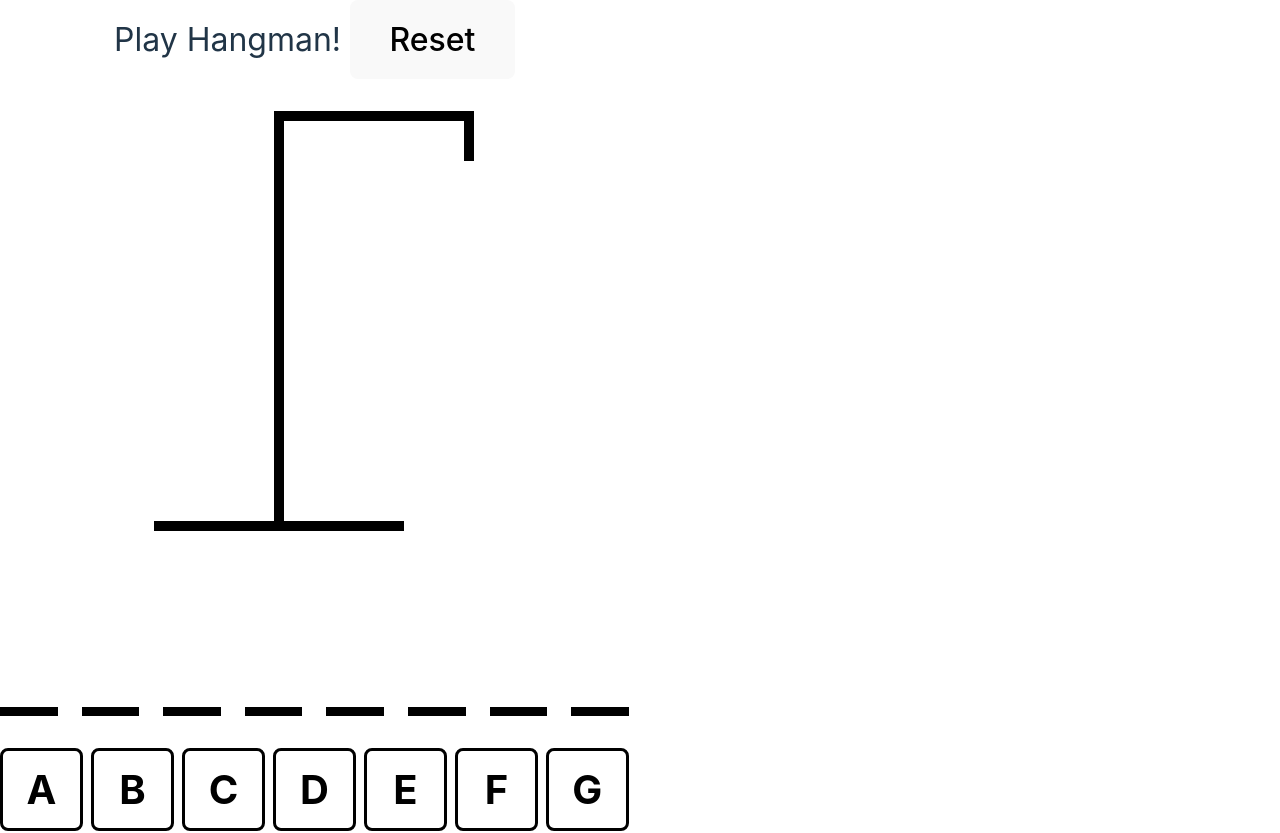
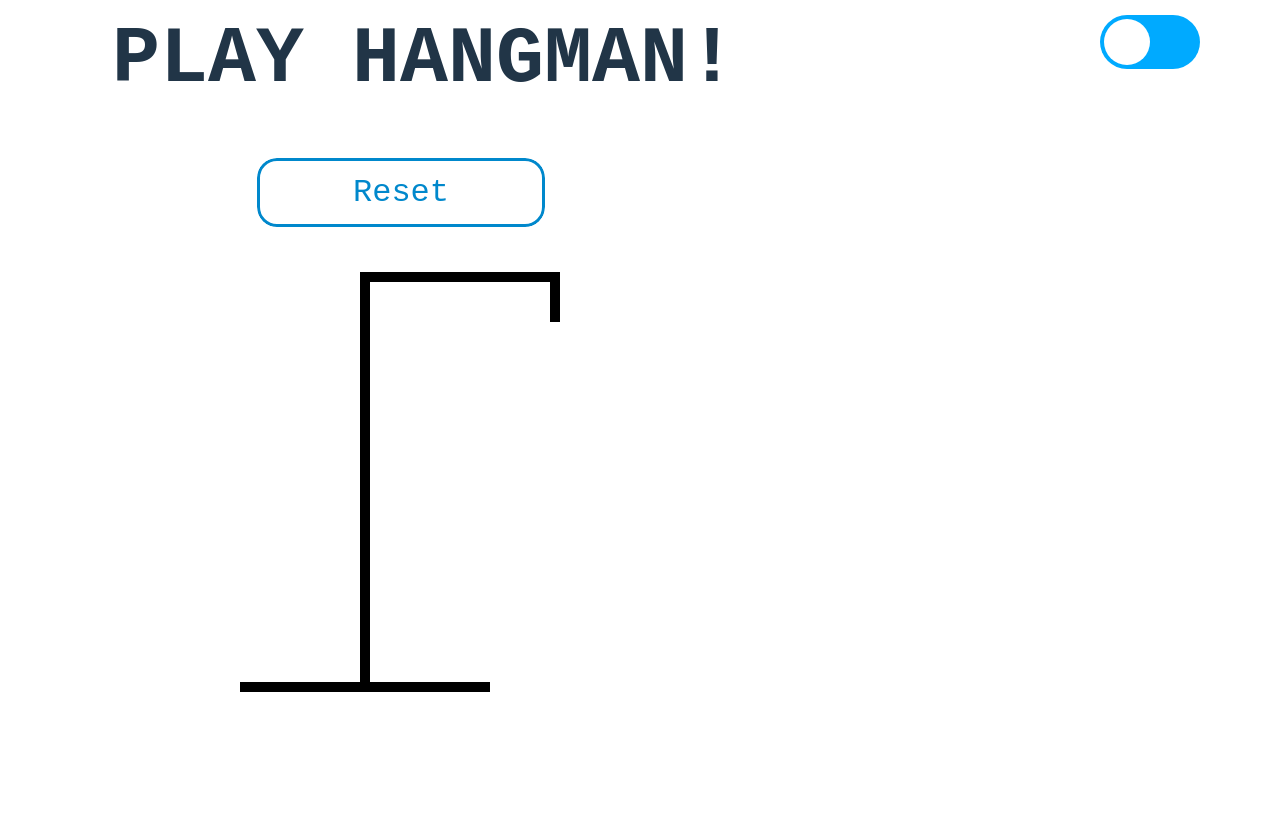
Before and after one commit to amoutens/hanging-man-react-ts, a React (Vite) app: page / in a window 1280 px wide. Shown: the top 833 px of the page. Built offline with nearby package versions, Linux system fonts and the light colour scheme; the HTML template or start-up script is replaced by a standard one.

Commit message:
added dark-theme

```diff
--- a/src/App.tsx
+++ b/src/App.tsx
@@ -1,18 +1,20 @@
-import React from 'react';
+import React, { ChangeEvent } from 'react';
 import words from './wordList.json'
 import { HangmanDrawing } from "./HangmanDrawing";
 import { HangmanWord } from "./HangmanWord";
 import { Keyboard } from "./Keyboard";
 import { ResetGame } from './ResetGame';
 import './style.scss'
+import { SliderTheme } from './SliderTheme';
 
-function App() {
+export function App() {
     const [wordToGuess, setWordToGuess] = React.useState(() => {
         return words[Math.floor(Math.random() * words.length)]
     });
     const [guessedLetters, setGuessedLetters] = React.useState<string[]>([]);
     const [incorrectLetters, setIncorrectLetters] = React.useState<string[]>([]);
     const [buttonClasses, setButtonClasses] = React.useState<string[]>(Array.from({ length: 26 }, () => ''));
+    const [isCheckedTheme, setIsCheckedTheme] = React.useState(false);
     const isSame = new Set(guessedLetters).size === new Set(wordToGuess).size;
     const addGuessedLetter = (letter: string) => {
         if (wordToGuess.includes(letter) && !guessedLetters.includes(letter)) {
@@ -21,11 +23,22 @@ function App() {
             setIncorrectLetters([...incorrectLetters, letter]);
         }
     }
+    const handleSliderChange = (event: ChangeEvent<HTMLInputElement>) => {
+      const isChecked = event.target.checked;
+      setIsCheckedTheme(isChecked);
+      if (!isCheckedTheme) {
+        document.body.style.backgroundColor = '#121212';
+        document.body.style.transition = '0.2s';
+      } else {
+        document.body.style.backgroundColor = 'transparent';
+        document.body.style.transition = '0.2s';
+    }
+    }
 
 
     const isWon = () => {
-        if (isSame) return 'You Won!'
-        else return 'You Lose :('
+        if (isSame) return 'YOU WON!'
+        else return 'YOU LOSE :('
     }
 
     const handleReset = () => {
@@ -44,29 +57,30 @@ function App() {
     console.log(wordToGuess)
     console.log(isSame)
     return (
-        <>
           <div style={{
               maxWidth: '800px',
               display: 'flex',
               flexDirection: 'column',
               gap: '2rem',
               margin: '0 auto',
-                alignItems: 'center'
+              alignItems: 'center',
           }}>
               <div style={{
                   fontSize: '2rem',
                   textAlign: 'center'
               }}>
-                    <span>{(incorrectLetters.length > 5 || isSame) ? isWon() : 'Play Hangman!'} <ResetGame handleReset={handleReset} /></span>
+                  <span className={`main-label ${!isCheckedTheme ? '' : 'dark-theme'}`}>{(incorrectLetters.length > 5 || isSame) ? isWon() : 'Play Hangman!'} <ResetGame isChecked={isCheckedTheme} handleReset={handleReset} /></span>
+                  <div className="container">
+                      <SliderTheme isChecked={isCheckedTheme} handleInputChange={handleSliderChange}/>
+                  </div>
               </div>
 
-                <HangmanDrawing numOfGuesses={incorrectLetters.length} />
-                <HangmanWord wordToGuess={wordToGuess} guessedLetters={guessedLetters} numOfGuesses={incorrectLetters.length} />
-                <div style={{ alignSelf: 'stretch' }}><Keyboard buttonClasses={buttonClasses} handleButtonClick={handleButtonClick} numOfGuesses={incorrectLetters.length} isSame={isSame} /> </div>
+              <HangmanDrawing numOfGuesses={incorrectLetters.length} isChecked={isCheckedTheme} />
+              <HangmanWord wordToGuess={wordToGuess} guessedLetters={guessedLetters} numOfGuesses={incorrectLetters.length} isChecked={isCheckedTheme} />
+              <div style={{ alignSelf: 'stretch' }}><Keyboard buttonClasses={buttonClasses} handleButtonClick={handleButtonClick} numOfGuesses={incorrectLetters.length} isSame={isSame} isChecked={isCheckedTheme}  /> </div>
+          </div>
+  );
 
-            </div>
-        </>
-    )
 }
 
 export default App
--- a/src/HangmanWord.tsx
+++ b/src/HangmanWord.tsx
@@ -3,10 +3,11 @@ import React from 'react';
 type HangmanWordProps = {
     wordToGuess: string,
     guessedLetters: string[],
-    numOfGuesses: number
+    numOfGuesses: number,
+    isChecked : boolean
 }
 
-export const HangmanWord = ({wordToGuess, guessedLetters, numOfGuesses}: HangmanWordProps) => {
+export const HangmanWord = ({wordToGuess, guessedLetters, numOfGuesses, isChecked}: HangmanWordProps) => {
     const word = wordToGuess;
     const missingLetters = wordToGuess.split('').filter(el => !guessedLetters.includes(el));
     const isGameOver = numOfGuesses >5;
@@ -26,15 +27,16 @@ export const HangmanWord = ({wordToGuess, guessedLetters, numOfGuesses}: Hangman
                 let textColor = 'transparent';
 
                 if (isGuessed) {
-                    textColor = 'black';
+                    textColor = !isChecked ? 'black' : 'white';
                 } else if (isGameOver && isMissing) {
-                    textColor = 'red';
+                    textColor = !isChecked ? 'red': "#FF7F50"	;
                 }
 
                 return (
                     <span key={index} style={{
-                        borderBottom: '.1em solid black',
-                        color: textColor
+                        borderBottom: `.1em solid ${!isChecked? "black" : 'white'}`,
+                        color: textColor,
+                        transition: '0.2s'
                     }}>
                         <span>
                             {letter}
--- a/src/Keyboard.tsx
+++ b/src/Keyboard.tsx
@@ -1,9 +1,8 @@
-import React, { useState } from 'react';
 
 const keys = ['a','b','c','d', 'e', 'f', 'g', 'h', 'i', 'j', 'k', 'l', 'm', 'n', 'o', 'p', 'q', 'r', 's', 't', 'u', 'v', 'w','x', 'y', 'z'];
 
-export const Keyboard = ({ handleButtonClick, numOfGuesses, buttonClasses, isSame }:
-     { handleButtonClick: (letter: string, index:number) => void, numOfGuesses: number, buttonClasses: string[], isSame: boolean }) => {
+export const Keyboard = ({ handleButtonClick, numOfGuesses, buttonClasses, isSame, isChecked }:
+     { handleButtonClick: (letter: string, index:number) => void, numOfGuesses: number, buttonClasses: string[], isSame: boolean, isChecked : boolean }) => {
 
     return (
         <div style={{
@@ -13,7 +12,7 @@ export const Keyboard = ({ handleButtonClick, numOfGuesses, buttonClasses, isSam
         }}>
             {keys.map((key, index) => (
                 <button
-                    className={`key ${buttonClasses[index]}`}
+                    className={`key ${!isChecked? '': 'dark-theme'} ${buttonClasses[index]}`}
                     onClick={() => handleButtonClick(key, index)}
                     key={key}
                     disabled={buttonClasses[index] !== '' || (numOfGuesses > 5) || isSame}
--- a/src/ResetGame.tsx
+++ b/src/ResetGame.tsx
@@ -1,8 +1,8 @@
 import React from 'react'
 
-export const ResetGame = ({handleReset}:{handleReset: ()=> void }) => {
+export const ResetGame = ({handleReset, isChecked}:{handleReset: ()=> void, isChecked : boolean }) => {
 
   return (
-    <button onClick={handleReset}>Reset</button>
+    <button className={`reset-btn ${!isChecked? '' : 'dark-theme'}`} onClick={handleReset}>Reset</button>
   )
 }
--- /dev/null
+++ b/src/SliderTheme.tsx
@@ -0,0 +1,12 @@
+import {ChangeEvent} from 'react'
+
+export const SliderTheme = ({isChecked, handleInputChange} :
+     {isChecked : boolean, handleInputChange: (event: ChangeEvent<HTMLInputElement>) => void}) => {
+        console.log(isChecked)
+  return (
+    <label className="switch">
+        <input type="checkbox" checked={isChecked} onChange={(event) => handleInputChange(event)} />
+        <span className="slider round"></span>
+    </label>
+  )
+}
--- a/src/style.scss
+++ b/src/style.scss
@@ -1,3 +1,8 @@
+.dark-theme {
+    color: rgb(170, 157, 248);
+    transition: 0.2s;
+}
+
 .key {
     width: 100%;
     border: 3px solid black;
@@ -21,4 +26,200 @@
         opacity: .3;
         cursor: default;
     }
+    &.dark-theme {
+        color: rgb(170, 157, 248);
+        background-color: #272727;
+        transition: 0.2s;
+        &:hover:not(:disabled), &:focus:not(:disabled){
+            background-color: #3e3e3e;
+            transition: 0.2s;
+        }
+        &.active {
+            background-color: rgb(101, 81, 213);
+            color: white;
+            cursor:default;
+            transition: 0.2s;
+        }
+        &.inactive {
+            opacity: .4;
+            cursor: default;
+            transition: 0.2s;
+        }
+    }
 }
+
+.container {
+    position: fixed;
+    top: 15px;
+    right: 80px;
+    z-index: 9999;
+}
+.reset-btn {
+    font-size: 2rem;
+    background-color: transparent;
+    color: darken(hsl(200, 100%, 50%), 10%);
+    border: none;
+    overflow: hidden;
+    box-shadow: none;
+    cursor: pointer;
+    padding: 0.5em 3em;
+    position: relative;
+    border-radius: 20px;
+    margin-left: 50px;
+
+    &:hover {
+      color: white;
+    }
+
+    &::before {
+      content: "";
+      position: absolute;
+      top: 0;
+      left: 0;
+      width: 100%;
+      height: 100%;
+      border: 3px solid darken(hsl(200, 100%, 50%), 10%);
+      transition: opacity 0.3s, border 0.3s;
+      box-sizing: border-box;
+      border-radius: 20px;
+    }
+
+    &:hover::before {
+      opacity: 0;
+    }
+
+    &::after {
+      content: "";
+      position: absolute;
+      top: 50%;
+      left: 50%;
+      width: 130%;
+      height: 135%;
+      background-color: lighten(hsl(200, 100%, 50%), 10%);
+      border-color: transparent;
+      border-radius: 50px;
+      transform: translate(-50%, -50%) scale(0.1);
+      opacity: 0;
+      z-index: -1;
+      transition: transform 0.3s, opacity 0.3s, background-color 0.3s;
+    }
+
+    &:hover::after {
+      opacity: 1;
+      transform-origin: center;
+      transform: translate(-50%, -50%) scale(1);
+    }
+
+    &.dark-theme {
+      color: darken(rgb(101, 81, 213), 10%);
+
+      &:hover {
+        color: white;
+      }
+      &::before {
+        content: "";
+        position: absolute;
+        top: 0;
+        left: 0;
+        width: 100%;
+        height: 100%;
+        border: 3px solid darken(rgb(101, 81, 213), 10%);
+        transition: opacity 0.3s, border 0.3s;
+        box-sizing: border-box;
+        border-radius: 20px;
+      }
+      &::after {
+        content: "";
+        position: absolute;
+        top: 50%;
+        left: 50%;
+        width: 130%;
+        height: 135%;
+        background-color: lighten(rgb(101, 81, 213), 10%);
+        border-color: transparent;
+        border-radius: 50px;
+        transform: translate(-50%, -50%) scale(0.1);
+        opacity: 0;
+        z-index: -1;
+        transition: transform 0.3s, opacity 0.3s, background-color 0.3s;
+      }
+      &:hover::after {
+        opacity: 1;
+        transform-origin: center;
+        transform: translate(-50%, -50%) scale(1);
+      }
+    }
+}
+
+
+
+
+
+.main-label {
+    font-size: 5rem;
+    padding: 1em 0.6em;
+    font-weight: bold;
+    text-transform: uppercase;
+    font-family: monospace;
+
+    &.dark-theme {
+        color: white;
+    }
+}
+.switch {
+    position: relative;
+    display: inline-block;
+    width: 100px;
+    height: 54px;
+    &.input {
+        opacity: 0;
+        width: 0;
+        height: 0;
+      }
+  }
+
+  .slider {
+    position: absolute;
+    cursor: pointer;
+    top: 0;
+    left: 0;
+    right: 0;
+    bottom: 0;
+    background-color: hsl(200, 100%, 50%);
+    -webkit-transition: .4s;
+    transition: .4s;
+    &:before {
+        position: absolute;
+        content: "";
+        height: 46px;
+        width: 46px;
+        left: 4px;
+        bottom: 4px;
+        background-color: white;
+        -webkit-transition: .4s;
+        transition: .4s;
+      }
+  }
+
+
+  input:checked + .slider {
+    background-color: rgb(101, 81, 213);
+  }
+
+  input:focus + .slider {
+    box-shadow: 0 0 1px #2196F3;
+  }
+
+  input:checked + .slider:before {
+    -webkit-transform: translateX(46px);
+    -ms-transform: translateX(46px);
+    transform: translateX(46px);
+  }
+
+  .slider.round {
+    border-radius: 34px;
+  }
+
+  .slider.round:before {
+    border-radius: 50%;
+  }
```
Also changed, not shown: src/HangmanDrawing.tsx (+30 -21 lines). Lines whose indentation alone changed are shown as unchanged.
